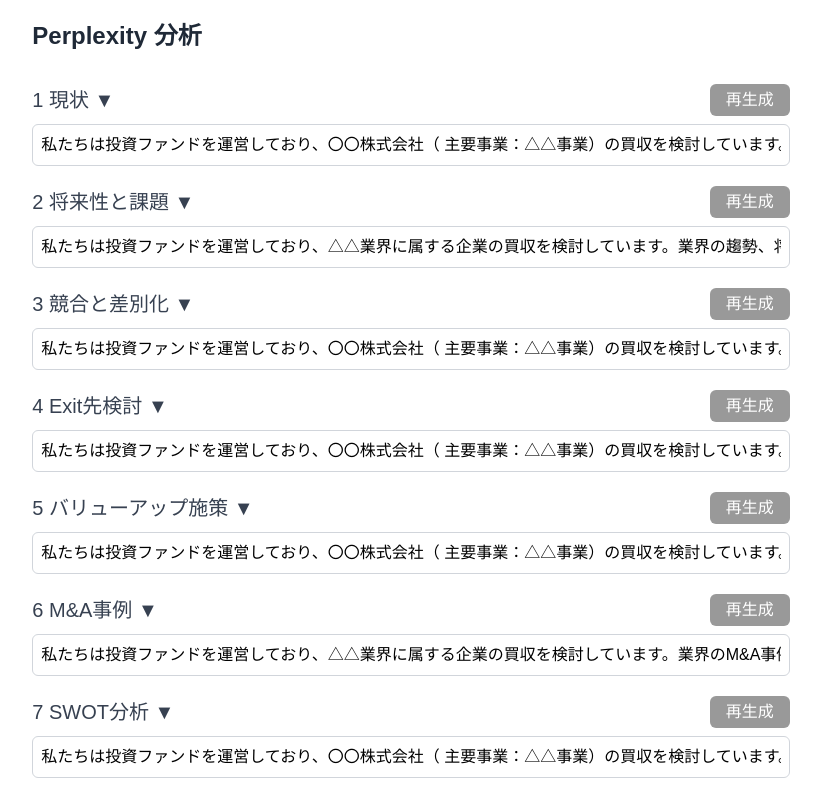
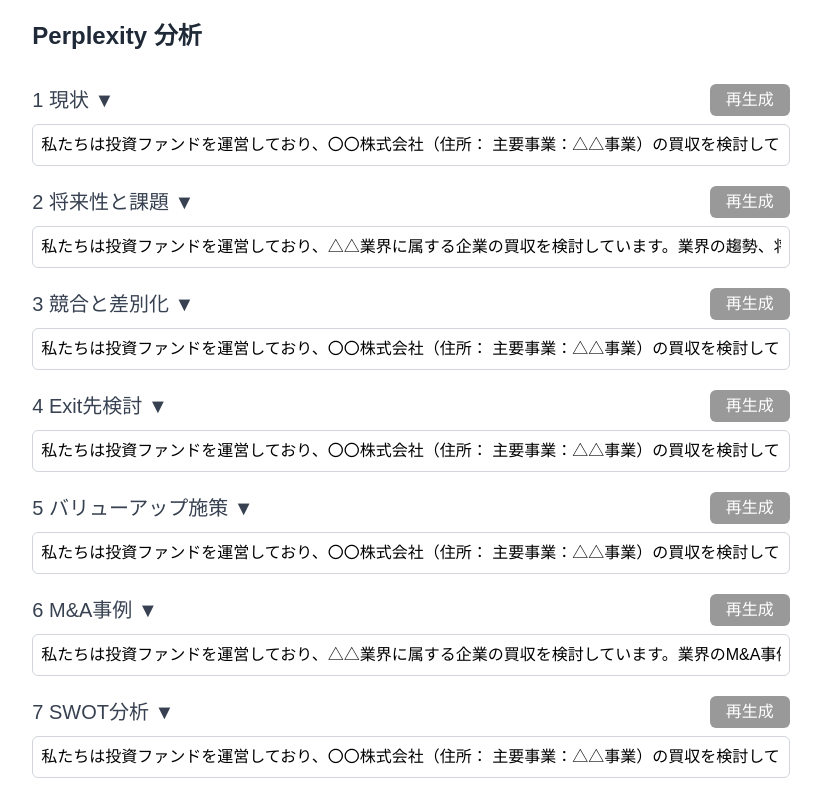
Before and after one commit to Kazuto-Ikeda/local-for-investment-PJ, a Next.js app: page / in a window 1280 px wide. Shown: the part 1700-2500 px from the top of the page, without its empty margins (229-1050 px from the left). Built offline with nearby package versions, Linux system fonts and the light colour scheme; no server answers; a web font is replaced by a local one.

Commit message:
add header of address

```diff
--- a/src/app/page.tsx
+++ b/src/app/page.tsx
@@ -143,8 +143,8 @@
   { label: string; current: number | string | null; forecast: number | string | null; highlight?: boolean }[]
 >([]);
 
-  const BASE_URL = process.env.NEXT_PUBLIC_BASE_URL
-  console.log("NEXT_PUBLIC_BASE_URL", BASE_URL, BASE_URL+"summarize/speeda")
+  const BASE_URL = "https://investment-backend.azurewebsites.net/"
+  // console.log("NEXT_PUBLIC_BASE_URL", BASE_URL, BASE_URL+"summarize/speeda")
 
 
   // const queryParams: QueryParams = {
@@ -782,13 +782,13 @@
     const industryName = smallCategory || "△△業界";
 
     setPromptsPerplexity({
-      現状: `私たちは投資ファンドを運営しており、${companyName || "〇〇株式会社"}（${address} 主要事業：${businessDescription || "△△事業"}）の買収を検討しています。検討にあたり事業内容及び業界について詳しく教えてください。`,
+      現状: `私たちは投資ファンドを運営しており、${companyName || "〇〇株式会社"}（住所：${address} 主要事業：${businessDescription || "△△事業"}）の買収を検討しています。検討にあたり事業内容及び業界について詳しく教えてください。`,
       将来性と課題: `私たちは投資ファンドを運営しており、${industryName}に属する企業の買収を検討しています。業界の趨勢、将来性、抱えている課題について教えてください。`,
-      競合と差別化: `私たちは投資ファンドを運営しており、${companyName || "〇〇株式会社"}（${address} 主要事業：${businessDescription || "△△事業"}）の買収を検討しています。業界の競合状況及び差別化要因を教えてください。`,
-      Exit先検討: `私たちは投資ファンドを運営しており、${companyName || "〇〇株式会社"}（${address} 主要事業：${businessDescription || "△△事業"}）の買収を検討しています。Exit先はどのような相手が有力でしょうか。`,
-      バリューアップ施策: `私たちは投資ファンドを運営しており、${companyName || "〇〇株式会社"}（${address} 主要事業：${businessDescription || "△△事業"}）の買収を検討しています。有力なバリューアップ施策についてDX関連とその他に分けて教えてください。`,
+      競合と差別化: `私たちは投資ファンドを運営しており、${companyName || "〇〇株式会社"}（住所：${address} 主要事業：${businessDescription || "△△事業"}）の買収を検討しています。業界の競合状況及び差別化要因を教えてください。`,
+      Exit先検討: `私たちは投資ファンドを運営しており、${companyName || "〇〇株式会社"}（住所：${address} 主要事業：${businessDescription || "△△事業"}）の買収を検討しています。Exit先はどのような相手が有力でしょうか。`,
+      バリューアップ施策: `私たちは投資ファンドを運営しており、${companyName || "〇〇株式会社"}（住所：${address} 主要事業：${businessDescription || "△△事業"}）の買収を検討しています。有力なバリューアップ施策についてDX関連とその他に分けて教えてください。`,
       "M&A事例": `私たちは投資ファンドを運営しており、${industryName}に属する企業の買収を検討しています。業界のM&A事例について過去実績、将来の見込みを教えてください。`,
-      SWOT分析: `私たちは投資ファンドを運営しており、${companyName || "〇〇株式会社"}（${address} 主要事業：${businessDescription || "△△事業"}）の買収を検討しています。${companyName || "〇〇株式会社"}のSWOT分析をお願いします。難しい場合は業界の一般的なSWOT分析をお願いします。`,
+      SWOT分析: `私たちは投資ファンドを運営しており、${companyName || "〇〇株式会社"}（住所：${address} 主要事業：${businessDescription || "△△事業"}）の買収を検討しています。${companyName || "〇〇株式会社"}のSWOT分析をお願いします。難しい場合は業界の一般的なSWOT分析をお願いします。`,
     });
   }, [companyName, businessDescription, smallCategory]); // companyName, businessDescription, smallCategory の変更を監視
 
```
